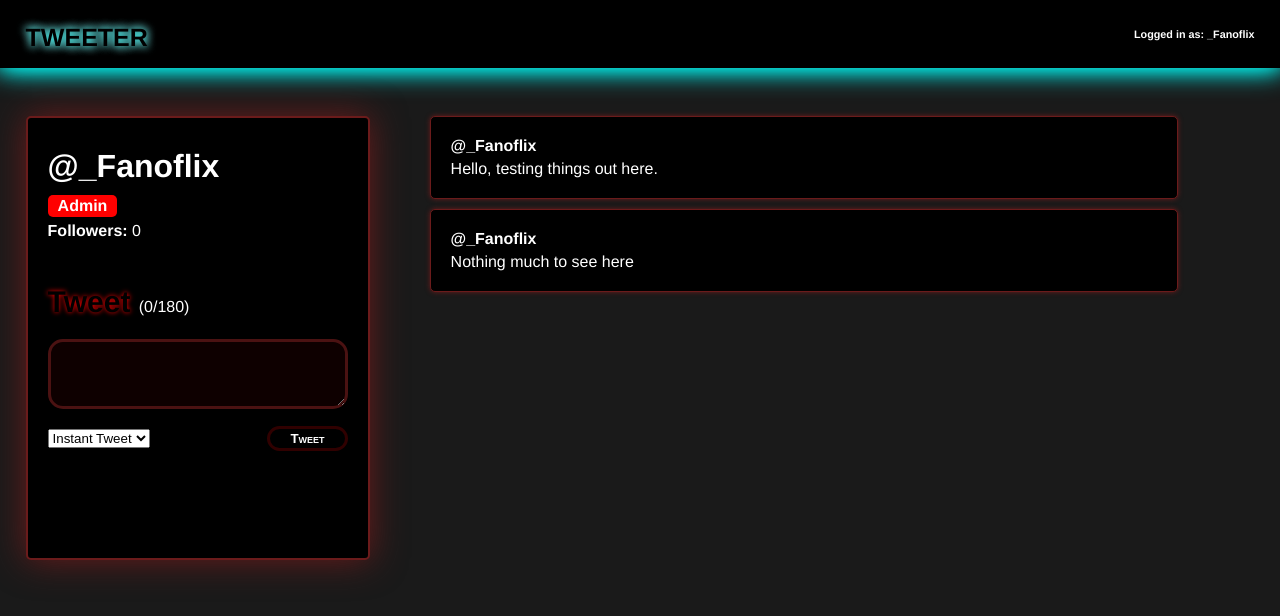
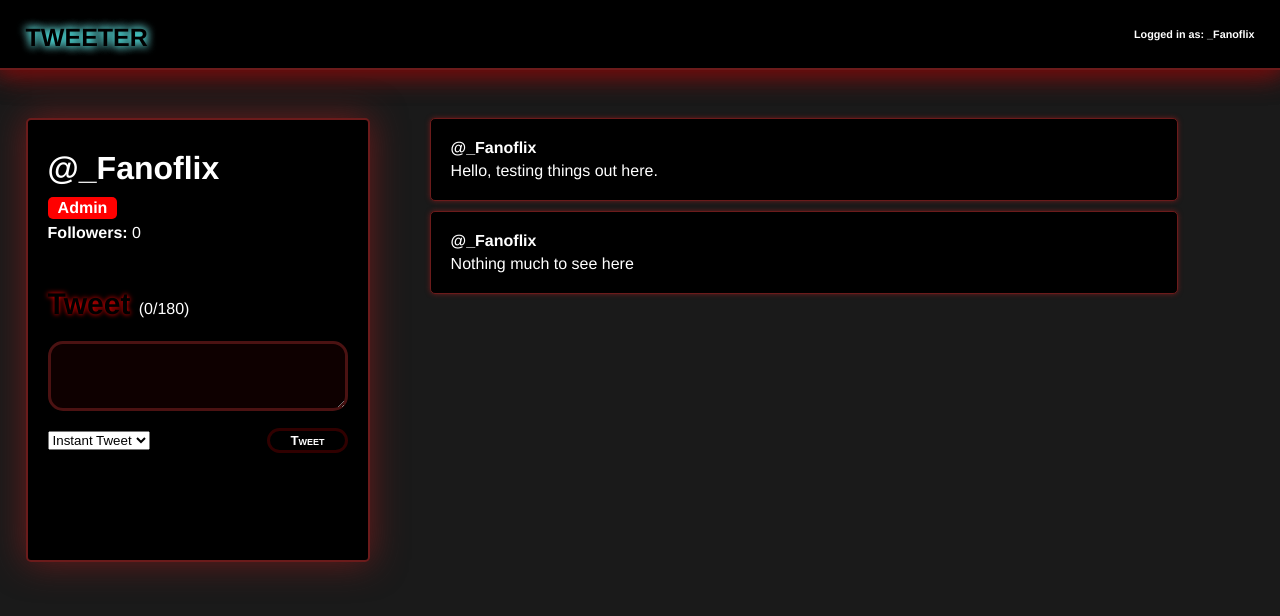
Before and after one commit to Fanoflix/twitter-clone, a Vue app: page /user/1 in a window 1280 px wide. Shown: the top 616 px of the page. Built offline with nearby package versions, Linux system fonts and the light colour scheme.

Commit message:
Minor styling update

```diff
--- a/src/App.vue
+++ b/src/App.vue
@@ -64,7 +64,8 @@ export default {
     justify-content: space-between;
     padding: 10px 2%;
     color: white;
-    box-shadow: 0px 0px 20px rgb(0, 255, 251), 0px 0px 30px rgb(0, 255, 251);
+    border-bottom: 2px solid rgb(107, 27, 27);
+    box-shadow: 0px 0px 30px rgb(109, 0, 0), 0px 0px 20px rgb(107, 27, 27), 0px 0px 30px rgb(107, 27, 27);
 
     .nav__logo {
       font-weight: bold;
--- a/src/components/TweetItem.vue
+++ b/src/components/TweetItem.vue
@@ -44,7 +44,7 @@ export default {
     box-shadow: 0px 0px 5px rgb(107, 27, 27);
     box-sizing: border-box;
     cursor: pointer;
-    transition: all 0.3s ease;
+    transition: all 0.2s ease;
     max-width: 800px;
 
     .tweet-item__user {
@@ -54,6 +54,7 @@ export default {
 
     // &:hover is just saying add hover to the parent class. This is part of SCSS.
     &:hover {
+        align-items: center;
         box-shadow: 0px 0px 10px rgb(0, 255, 251);
         border-color: rgb(0, 255, 251);
         transform: scale(1.06, 0.99);
```
